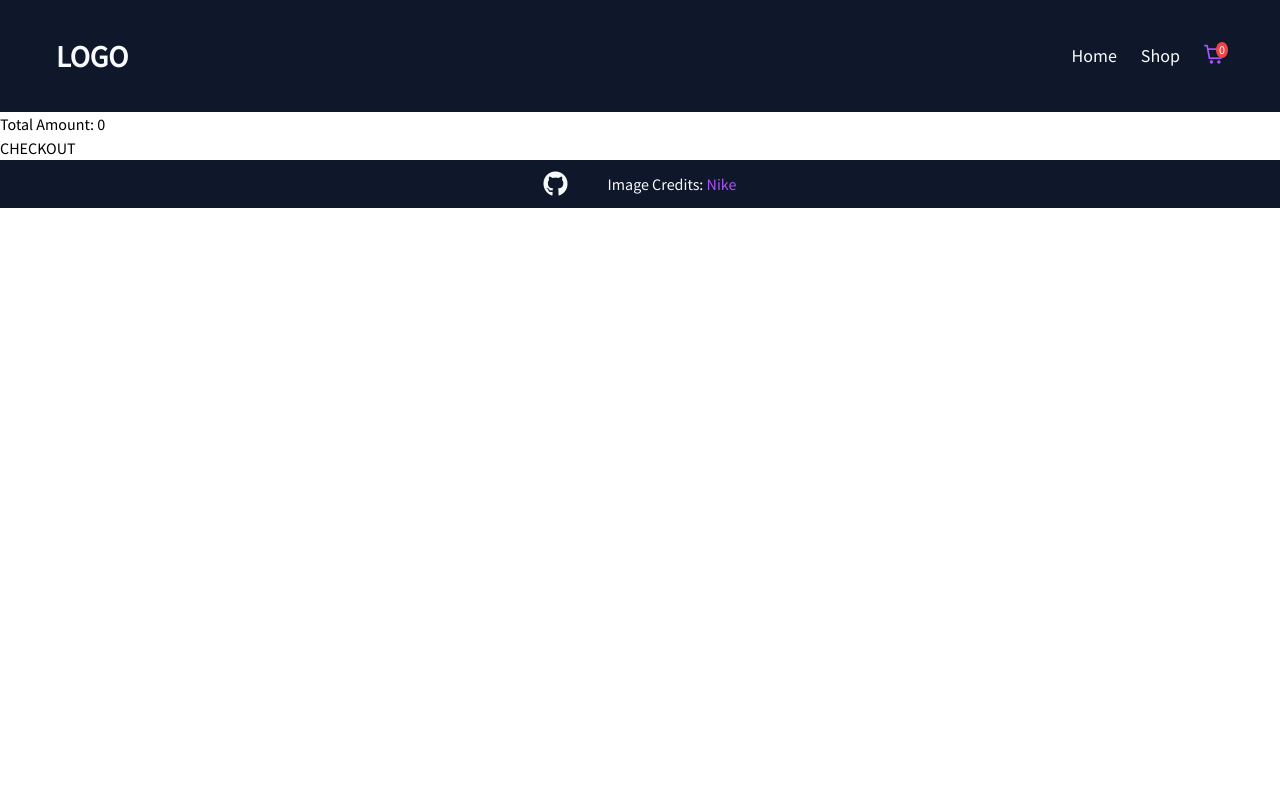
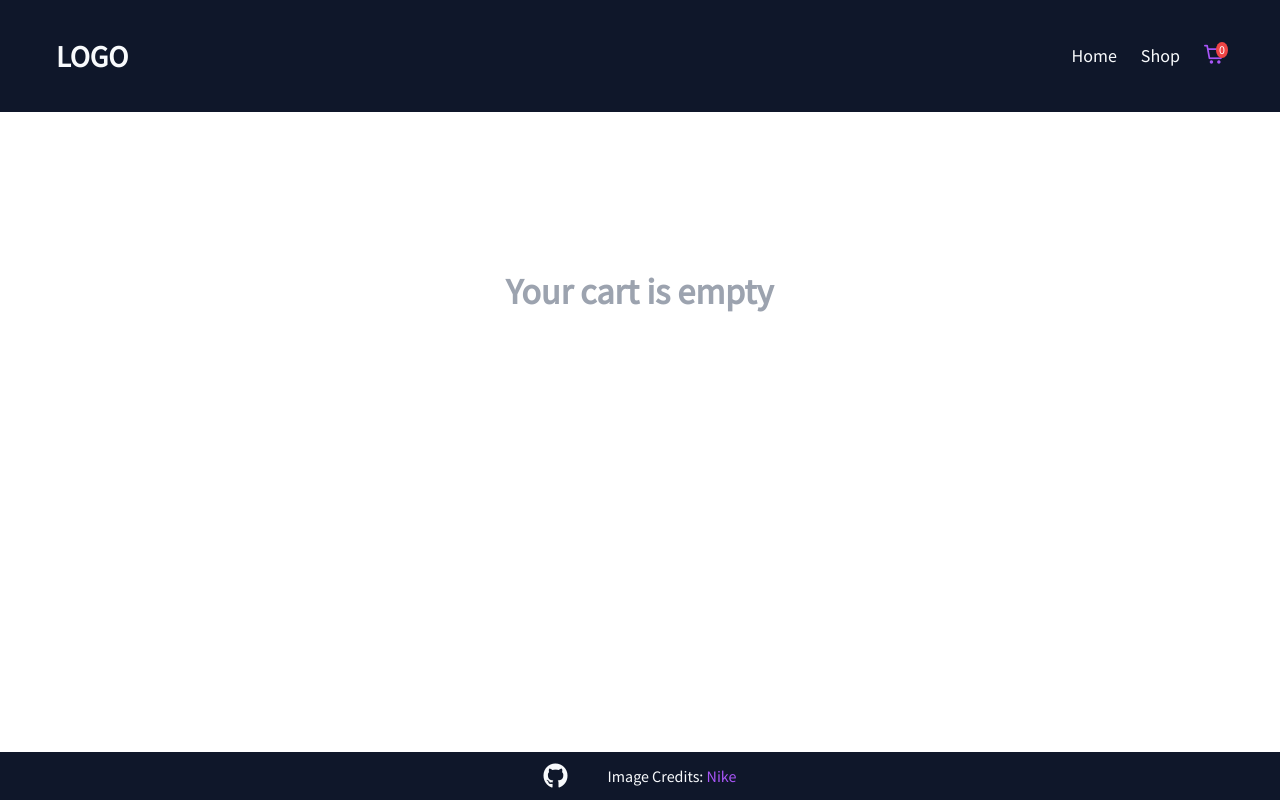
Before and after one commit to agastus047/shopping-cart, a React (Vite) app: page /cart in a window 1280 px wide. Built offline with nearby package versions, Linux system fonts and the light colour scheme.

Commit message:
Style cart page

```diff
--- a/src/components/Cart.jsx
+++ b/src/components/Cart.jsx
@@ -11,12 +11,20 @@ const Cart = ({cartContents,handleAddToCart,handleDeleteFromCart,handleDecrement
     },0);
 
     return(
-        <div>
-            {renderedCards}
-            <div>
-                <div>Total Amount: {totalSum}</div>
-                <button>CHECKOUT</button>
-            </div>
+        <div className="flex-auto flex flex-col p-7 sm:p-20 items-center sm:grid grid-cols-[2fr_1fr] sm:gap-20 sm:items-start">
+            {cartContents.length>0 ?
+                <div className="bg-neutral-100 p-3 rounded-xl">{renderedCards}</div> :
+                <div className="text-4xl text-center mt-20 font-bold text-gray-400 sm:text-end">Your cart is empty</div>
+            }
+            {cartContents.length>0 &&
+            <div className="mt-10 p-6 bg-neutral-100 rounded-xl w-full">
+                <div className="flex justify-between mb-2"><span>Subtotal: </span><span>₹{totalSum}</span></div>
+                <hr className="border-neutral-300"></hr>
+                <div className="flex justify-between my-2"><span>Delivery: </span><span>Free</span></div>
+                <hr className="border-neutral-300"></hr>
+                <div className="flex justify-between my-2"><span>Total: </span><span>₹{totalSum}</span></div>
+                <div className="flex justify-center mt-3"><button type="button" className="text-white bg-gray-800 hover:bg-gray-900 focus:outline-none focus:ring-4 focus:ring-gray-300 font-medium rounded-full text-sm px-5 py-2.5 mr-2 mb-2 dark:bg-gray-800 dark:hover:bg-gray-700 dark:focus:ring-gray-700 dark:border-gray-700">CHECKOUT</button></div>
+            </div>}
         </div>
     );
 };
--- a/src/components/CartCard.jsx
+++ b/src/components/CartCard.jsx
@@ -13,14 +13,19 @@ const CartCard = ({item,handleAddToCart,handleDeleteFromCart,handleDecrementCoun
     };
 
     return(
-        <div>
-            <div>{item.title}</div>
-            <div>{item.price}</div>
-            <div>{item.count}</div>
-            <div>Total Amount: {item.price*item.count}</div>
-            <button onClick={handleAddClick}>...+...</button>
-            <button onClick={handleDecrementClick}>...-...</button>
-            <button onClick={handleDeleteClick}>remove</button>
+        <div className=" w-full grid grid-cols-[1fr_2fr] mt-3 sm:mt-0 sm:pl-14 ">
+            <img src={item.image} alt='shoe_image'></img>
+            <div className="pl-3 self-center">
+                <div className="font-bold sm:text-lg">{item.title}</div>
+
+                <div>Total: ₹{item.price*item.count}</div>
+                <div className="flex gap-1">
+                    <button className="hover:bg-slate-300 text-xs p-1 border border-neutral-600 rounded-[50%] flex justify-center items-center" onClick={handleAddClick}><span className="pi pi-plus"></span></button>
+                    <div>{item.count}</div>
+                    <button className="hover:bg-slate-300 text-xs p-1 border border-neutral-600 rounded-[50%] flex justify-center items-center" onClick={handleDecrementClick}><span className="pi pi-minus"></span></button>
+                    <button className="hover:bg-slate-300 ml-auto sm:ml-32 text-xs p-1 border border-neutral-600 rounded-[50%] flex justify-center items-center" onClick={handleDeleteClick}><span className="pi pi-trash"></span></button>
+                </div>
+            </div>
         </div>
     );
 };
```
